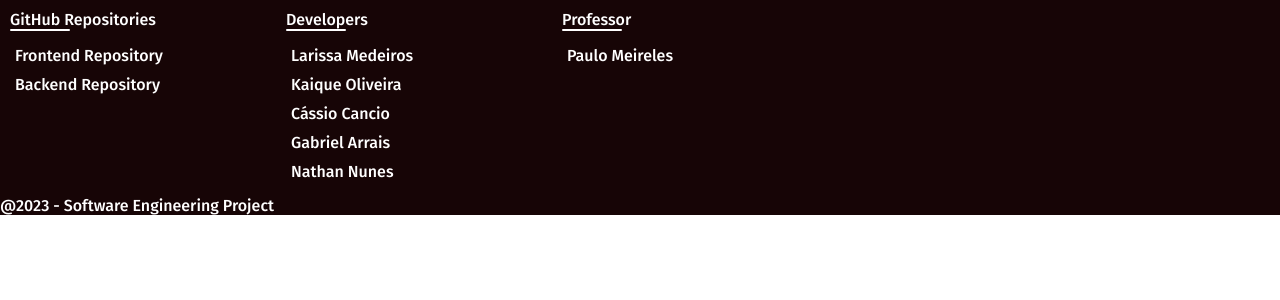
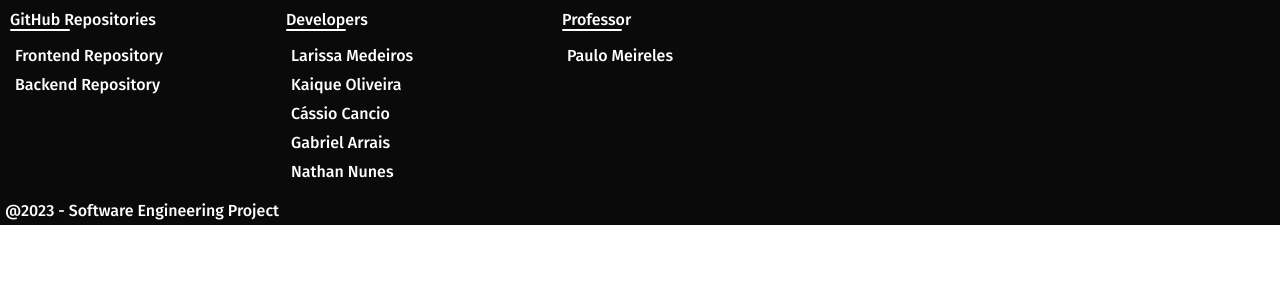
Before and after one commit to larissavmss/MAC0332-SnippetTool-Front, a React (Create React App) app: page /footer in a window 1280 px wide. Shown: the top 300 px of the page. Built offline with nearby package versions, Linux system fonts and the light colour scheme.

Commit message:
changing color of footer background

```diff
--- a/src/components/Footer/Footer.js
+++ b/src/components/Footer/Footer.js
@@ -34,8 +34,7 @@ const Footer = () => {
                         <Underline></Underline>
                     </MiddleTop>
                     <List>
-                        <Content
-                            href="https://github.com/mac0332/MAC0332-SnippetTool-Front">Frontend Repository</Content>
+                        <Content href="https://github.com/mac0332/MAC0332-SnippetTool-Front">Frontend Repository</Content>
                         <Content href="https://github.com/mac0332/MAC0332-SnippetTool-API">Backend Repository</Content>
                     </List>
                 </MiddleSquare>
@@ -45,7 +44,7 @@ const Footer = () => {
                         <Underline></Underline>
                     </MiddleTop>
                     <List>
-                        <Content >Larissa Medeiros</Content>
+                        <Content>Larissa Medeiros</Content>
                         <Content>Kaique Oliveira</Content>
                         <Content>Cássio Cancio</Content>
                         <Content>Gabriel Arrais</Content>
--- a/src/components/Footer/styles.js
+++ b/src/components/Footer/styles.js
@@ -4,7 +4,7 @@ import { grey } from "../../utils/constants/constants";
 export const FooterContainer = styled.div`
   display: flex;
   flex-direction: column;
-  background-color: #170506
+  background-color: #0a0a0a;
 
 `;
 
@@ -64,4 +64,5 @@ export const Content = styled.a`
 export const Bottom = styled.div`
   color: white;
   display: flex;
+  padding: 5px;
 `;
```
